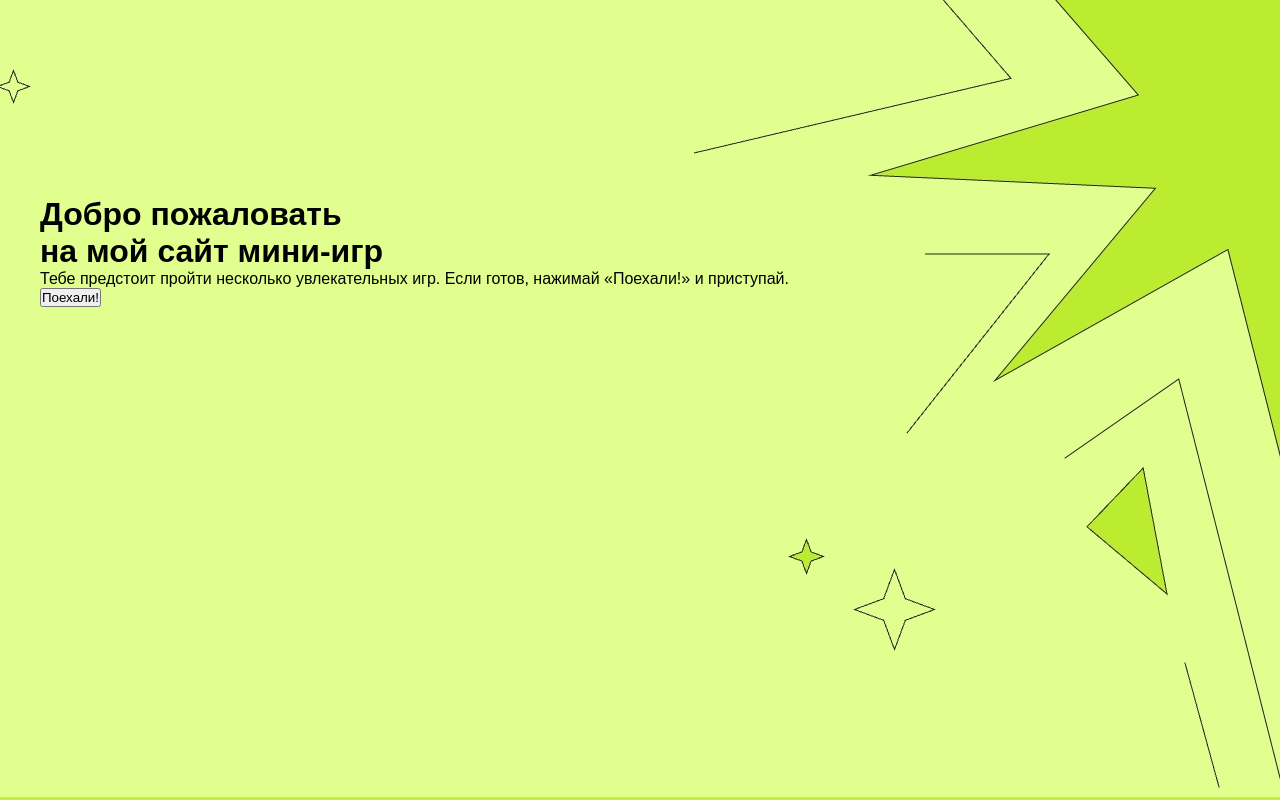
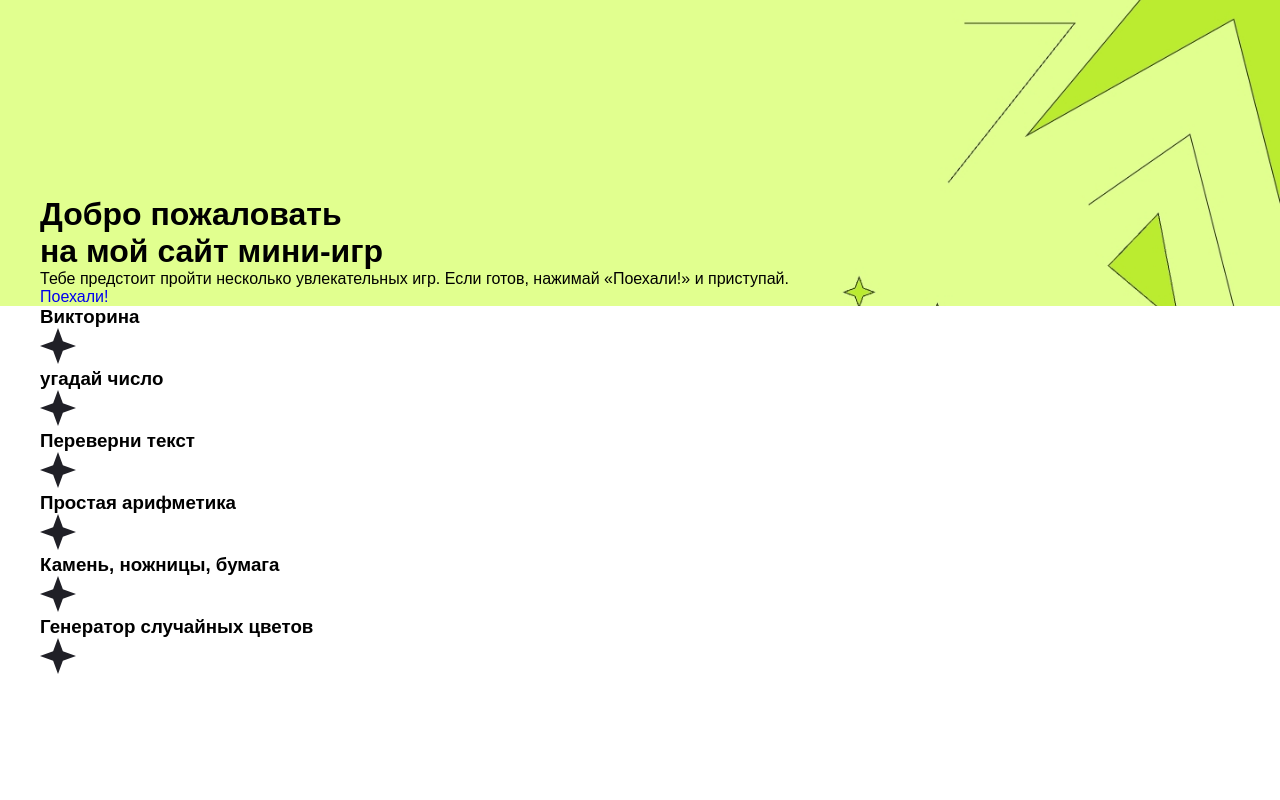
Before and after one commit to EvGus52/2-nd-course-hw, a plain HTML site: page index.html in a window 1280 px wide. Drawn offline with Linux system fonts and the light colour scheme.

Commit message:
added header and scroll-bar

```diff
--- a/index.html
+++ b/index.html
@@ -9,16 +9,27 @@
 </head>
 
 <body>
-    <div class="top center">
-        <header class="header">
-            <h1 class="header__title title">Добро пожаловать <br> на мой сайт мини-игр</h1>
-            <p class="header__text text">Тебе предстоит пройти несколько увлекательных игр. Если готов, нажимай «Поехали!» и приступай.</p>
-            <button class="btn">Поехали!</button>
-        </header>
-        <div class="scroll-bar">
-
+    <header class="header center">
+        <h1 class="header__title title">Добро пожаловать <br> на мой сайт мини-игр</h1>
+        <p class="header__text text">Тебе предстоит пройти несколько увлекательных игр. Если готов, нажимай «Поехали!» и приступай.</p>
+        <a href="#">Поехали!</a>
+    </header>
+    <div class="scroll-bar center">
+        <div class="scroll-bar__content">
+            <h3 class="scroll-bar__heading">Викторина</h3>
+            <img src="images/Star.svg" alt="star" class="scroll-bar__img">
+            <h3 class="scroll-bar__heading">угадай число</h3>
+            <img src="images/Star.svg" alt="star" class="scroll-bar__img">
+            <h3 class="scroll-bar__heading">Переверни текст</h3>
+            <img src="images/Star.svg" alt="star" class="scroll-bar__img">
+            <h3 class="scroll-bar__heading">Простая арифметика</h3>
+            <img src="images/Star.svg" alt="star" class="scroll-bar__img">
+            <h3 class="scroll-bar__heading">Камень, ножницы, бумага</h3>
+            <img src="images/Star.svg" alt="star" class="scroll-bar__img">
+            <h3 class="scroll-bar__heading">Генератор случайных цветов</h3>
+            <img src="images/Star.svg" alt="star" class="scroll-bar__img">
         </div>
     </div>
-</body>
+    </body>
 
 </html>
--- a/style.scss
+++ b/style.scss
@@ -1,11 +1,19 @@
+$color-text:rgb(32, 32, 39);
+$alt-color-text: rgb(255, 255, 255);
+$background-color: rgb(188, 236, 48);
+
 * {
     margin: 0;
     padding: 0;
     box-sizing: border-box;
 }
+html {
+    font-size: 16px;
+    }
 
 body {
     font-family: "Montserrat", sans-serif;
+    scroll-behavior: smooth;
 }
 
 a {
@@ -17,19 +25,18 @@ a {
     padding-right: calc(50% - 600px);
 }
 
-.top {
-    position: relative;
-    height: 800px;
+.header {
     background-image: url(images/bgheader.jpeg);
     background-repeat: no-repeat;
     background-position: right;
     background-size: cover;
-}
-
-.header {
     padding-top: 196px;
 
-    &__title {
-    max-width: 769px;
+    &header__title {
+        max-width: 769px;
+    }
+
+    &header__text {
+
     }
 }
```
Also changed, not shown: images/Star.svg (added), style.css, 1 other file.
